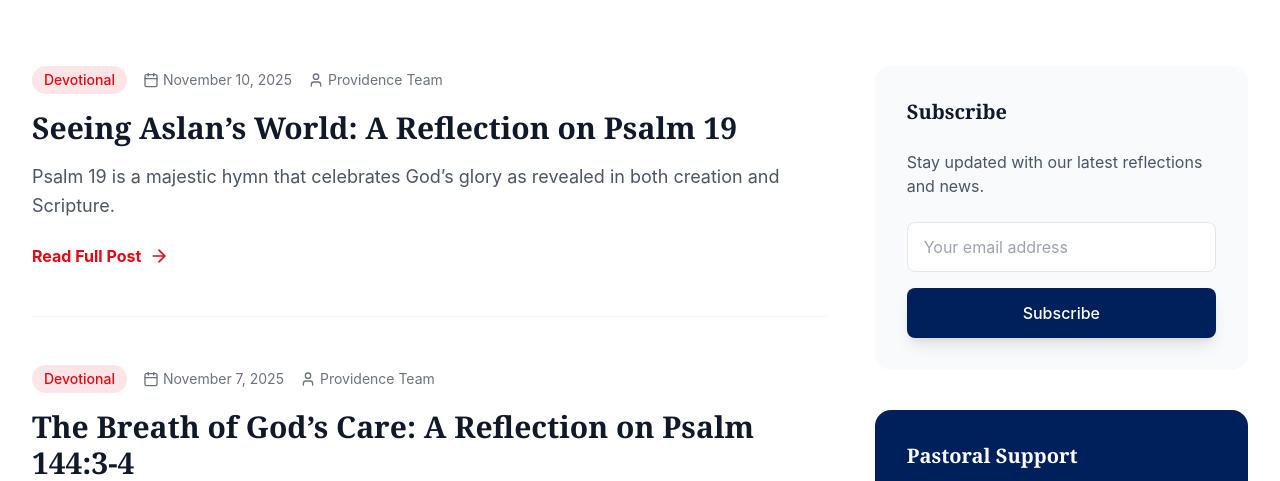
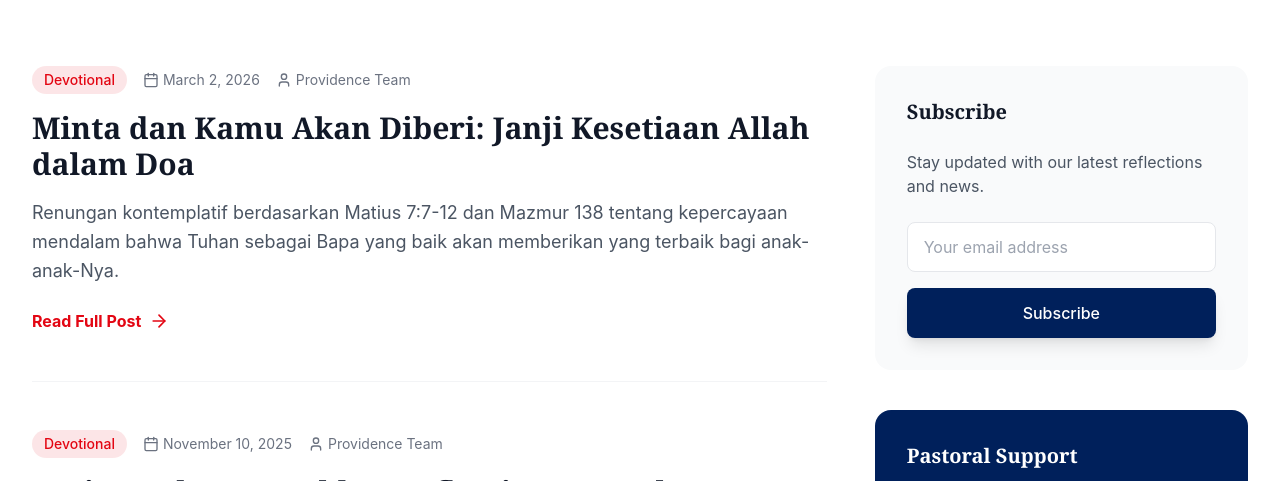
Before and after one commit to muliawanoetama/pac-website, a Next.js app: page /blog in a window 1280 px wide. Shown: the part 471-952 px from the top of the page. Built offline with nearby package versions, Linux system fonts and the light colour scheme.

Commit message:
Update blog post

```diff
--- a/data/blogPosts.js
+++ b/data/blogPosts.js
@@ -1,6 +1,69 @@
 export const blogPosts = [
   {
-    id: 1,
+    id: 10,
+    title: "Minta dan Kamu Akan Diberi: Janji Kesetiaan Allah dalam Doa",
+    excerpt: "Renungan kontemplatif berdasarkan Matius 7:7-12 dan Mazmur 138 tentang kepercayaan mendalam bahwa Tuhan sebagai Bapa yang baik akan memberikan yang terbaik bagi anak-anak-Nya.",
+    date: "March 2, 2026",
+    author: "Providence Team",
+    category: "Devotional",
+    content: `
+### Penjelasan Kontemplatif
+
+Dalam **Matius 7:7-12**, Yesus mengajak kita untuk datang kepada-Nya dengan kebutuhan kita, karena Dia sebagai Bapa yang baik akan memberikan yang terbaik bagi anak-anak-Nya.
+
+Ajaran ini bukan tentang permintaan yang sembarangan, melainkan tentang **kepercayaan yang mendalam** bahwa Tuhan memahami apa yang kita butuhkan bahkan sebelum kita mengatakannya. **Mazmur 138** memperkuat pesan ini dengan menyatakan bahwa Tuhan mendengar doa kita dan menjaga janji-Nya dengan setia, bahkan ketika jalan kita penuh lika-liku.
+
+> Saat kita berdoa, kita tidak hanya mengharapkan jawaban, melainkan juga mengalami kedekatan dengan Sang Pencipta yang mengasihi kita tanpa syarat.
+
+Setiap permintaan yang kita sampaikan dengan hati yang tulus menjadi sarana untuk memperdalam hubungan kita dengan Dia, karena Dia selalu siap untuk merespons dengan kasih yang melampaui pemahaman kita.
+
+---
+
+### Pertanyaan Dasar
+
+1. **Apa yang diajarkan Yesus tentang cara kita datang kepada Tuhan dalam doa sesuai Matius 7:7-12?**
+2. **Menurut Mazmur 138, bagaimana sikap Tuhan terhadap doa dan janji-Nya kepada umat-Nya?**
+3. **Apa makna perumpamaan tentang “Bapa yang baik” dalam Matius 7:11 bagi kehidupan berdoa kita?**
+
+---
+
+### Pertanyaan Refleksi
+
+* Apakah ada kebutuhan dalam hidup Anda yang belum Anda sampaikan kepada Tuhan, dan apa yang menghalangi Anda untuk meminta-Nya?
+* Bagaimana pengalaman Anda dalam melihat kesetiaan Tuhan merespons doa Anda, sesuai dengan apa yang dinyatakan dalam Mazmur 138?
+* Bagaimana Anda bisa mengajak orang lain untuk mempercayai janji Tuhan tentang menjawab doa seperti yang diajarkan dalam ayat-ayat ini?
+
+---
+
+### Doa Anglikan
+
+Tuhan Yang Mahakuasa,
+
+Kami datang kepada-Mu dengan hati yang rendah hati, mengingat janji-Mu yang mulia:
+
+> *“Minta, dan kamu akan diberi; cari, dan kamu akan temukan; ketuk, dan pintu akan dibukakan kepadamu.”*
+
+Kami berterima kasih karena Engkau mendengar setiap doa kami, seperti yang dinyatakan dalam Mazmur-Mu: **Engkau menjaga janji-Mu dengan setia, dan mengasihi kami dengan kasih yang tak terhingga.**
+
+Berikanlah kepada kami:
+
+* **Keberanian** untuk meminta apa yang benar dan baik,
+* **Kebijaksanaan** untuk mencari kehendak-Mu,
+* **Kesabaran** ketika menunggu jawaban-Mu.
+
+Bimbinglah kami agar seperti Bapa yang baik, memberikan yang terbaik bagi sesama dan menyebarkan kasih-Mu di dunia ini.
+
+Semua ini kami mohon dalam nama Putera-Mu, Yesus Kristus, Tuhan kita yang hidup dan memerintah bersama Engkau dan Roh Kudus, Allah yang Esa. Sampai selama-lamanya.
+
+**Amin.**
+
+---
+
+Apakah Anda ingin saya membantu membuatkan draf renungan singkat atau poin-poin khotbah berdasarkan teks ini?
+    `
+  },
+  {
+    id: 11,
     title: "Seeing Aslan’s World: A Reflection on Psalm 19",
     excerpt: "Psalm 19 is a majestic hymn that celebrates God’s glory as revealed in both creation and Scripture.",
     date: "November 10, 2025",
@@ -30,7 +93,7 @@ O God, whose glory is revealed in the heavens and whose law is perfect, we thank
     `
   },
   {
-    id: 2,
+    id: 12,
     title: "The Breath of God’s Care: A Reflection on Psalm 144:3-4",
     excerpt: "A poignant reflection on the paradox of God’s immense power and His intimate care for humanity.",
     date: "November 7, 2025",
@@ -58,7 +121,7 @@ O God, whose power is infinite and whose love is boundless, we marvel at your ca
     `
   },
   {
-    id: 3,
+    id: 13,
     title: "A True Minister",
     excerpt: "The inspiring story of Reverend Hans Egede and his mission to Greenland.",
     date: "November 6, 2025",
@@ -88,7 +151,7 @@ Joel R.Beeke & Diana Kleyn
     `
   },
   {
-    id: 4,
+    id: 14,
     title: "A Hindu Becomes a Christian",
     excerpt: "A powerful testimony of a Hindu man finding salvation through reading the Bible.",
     date: "November 5, 2025",
@@ -127,7 +190,7 @@ How God Stopped The Pirates and Other Devotional by Joel R.Beeke & Diana Kleyn.
     `
   },
   {
-    id: 5,
+    id: 15,
     title: "Living Sacrifice and Liturgical Worship in the Anglican Tradition",
     excerpt: "Exploring the call of Romans 12:1-2 and its reflection in Anglican worship.",
     date: "July 22, 2025",
@@ -168,7 +231,7 @@ Allah Yang Mahakuasa, kami bersyukur atas belas kasihan-Mu yang tak terbatas. Ba
     `
   },
   {
-    id: 6,
+    id: 16,
     title: "A New You",
     excerpt: "Exploring the promise of transformation in 2 Corinthians 5:17.",
     date: "December 11, 2023",
@@ -226,7 +289,7 @@ We often get stuck thinking of ourselves the way we’ve always thought of ourse
     `
   },
   {
-    id: 7,
+    id: 17,
     title: "PERJAMUAN PERKAWINAN RAJA- Bagian 1",
     excerpt: "Lihatlah Allah yang mengasihi itu dalam raja yang mempersiapkan perjamuan kawin.",
     date: "December 9, 2023",
@@ -250,7 +313,7 @@ Priest at PAC Jakarta
     `
   },
   {
-    id: 8,
+    id: 18,
     title: "Kemunafikan dan Kecanduan Pujian",
     excerpt: "Membahas bahaya kemunafikan dan kecanduan pujian dalam kehidupan rohani.",
     date: "December 9, 2023",
@@ -283,7 +346,7 @@ Priest in charge at PAC Jakarta
     `
   },
   {
-    id: 9,
+    id: 19,
     title: "GOD HAS COME FOR US",
     excerpt: "Exploring the wonder of God becoming one of us to express His love.",
     date: "December 9, 2023",
@@ -365,7 +428,7 @@ Thank God for Jesus. Thank him that Jesus was humble enough to become a human an
     `
   },
   {
-    id: 10,
+    id: 20,
     title: "GOD IS THE STAR",
     excerpt: "Life is a story, but it’s not about you. God is the star of the story.",
     date: "December 8, 2023",
@@ -409,7 +472,7 @@ Tell God that he is the star of your story. Admit to him your fears about that a
     `
   },
   {
-    id: 11,
+    id: 21,
     title: "Hypocrisy and Praise Addiction",
     excerpt: "Exploring Jesus' teaching on hypocrisy and the dangers of seeking human praise.",
     date: "November 7, 2023",
@@ -437,7 +500,7 @@ Deacon at PAC Jakarta
     `
   },
   {
-    id: 12,
+    id: 22,
     title: "Journey to Emmaus with the Risen Christ",
     excerpt: "Why did the two disciples ask Jesus to stay? Exploring the authority of Scripture.",
     date: "April 20, 2023",
@@ -456,7 +519,7 @@ The big idea of Jesus’ explanation, beginning with Moses and all the prophets,
     `
   },
   {
-    id: 13,
+    id: 23,
     title: "Thomas, The Didymus",
     excerpt: "Exploring the character of Thomas and his role as the 'twin' of our doubting minds.",
     date: "April 19, 2023",
@@ -475,7 +538,7 @@ The third appearance, the pivotal moment, of Thomas was in the second gathering,
     `
   },
   {
-    id: 14,
+    id: 24,
     title: "Zacchaeus: the Chief of Sinners",
     excerpt: "A reflection on the transformation of Zacchaeus and God's love for the lost.",
     date: "October 27, 2022",
@@ -496,7 +559,7 @@ All this happened when Jesus came to stay at his house. Interestingly, Jesus did
     `
   },
   {
-    id: 15,
+    id: 25,
     title: "Love Bade Me Welcome",
     excerpt: "A reflection on the overwhelming love of God, the Father.",
     date: "August 6, 2019",
```
